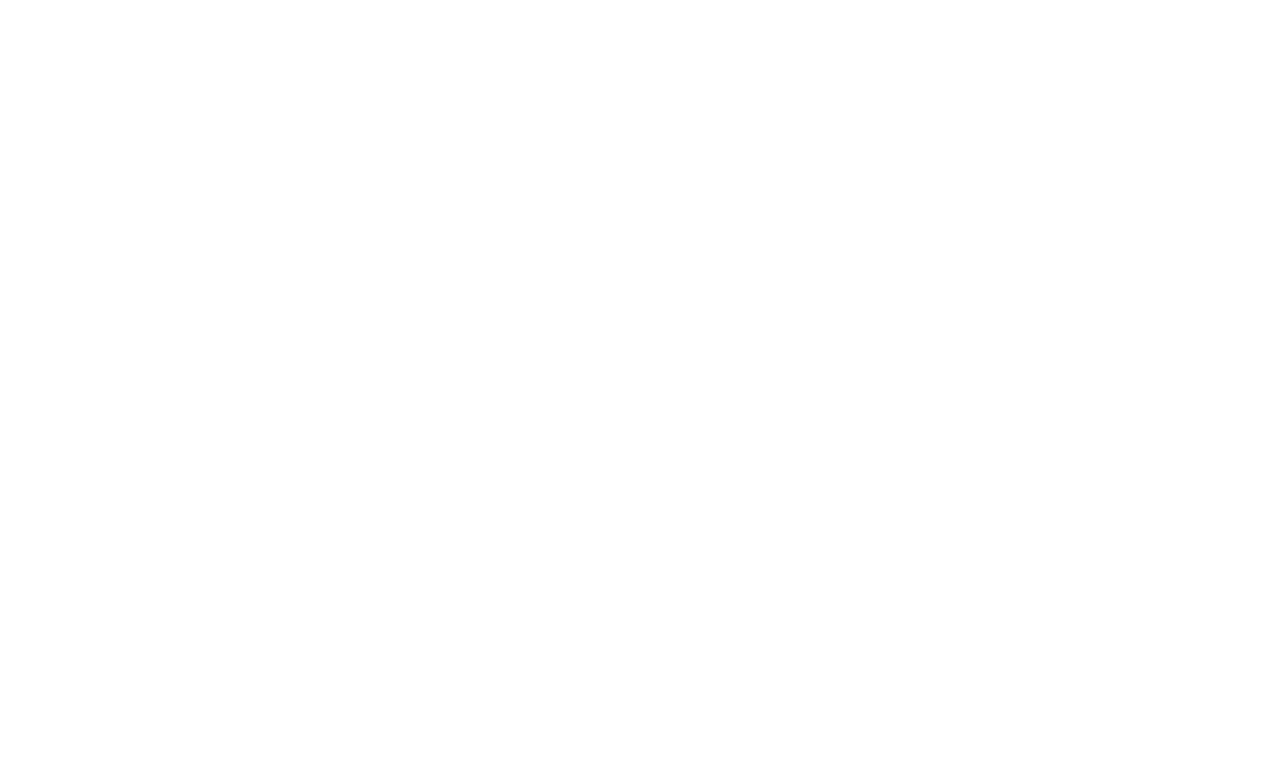
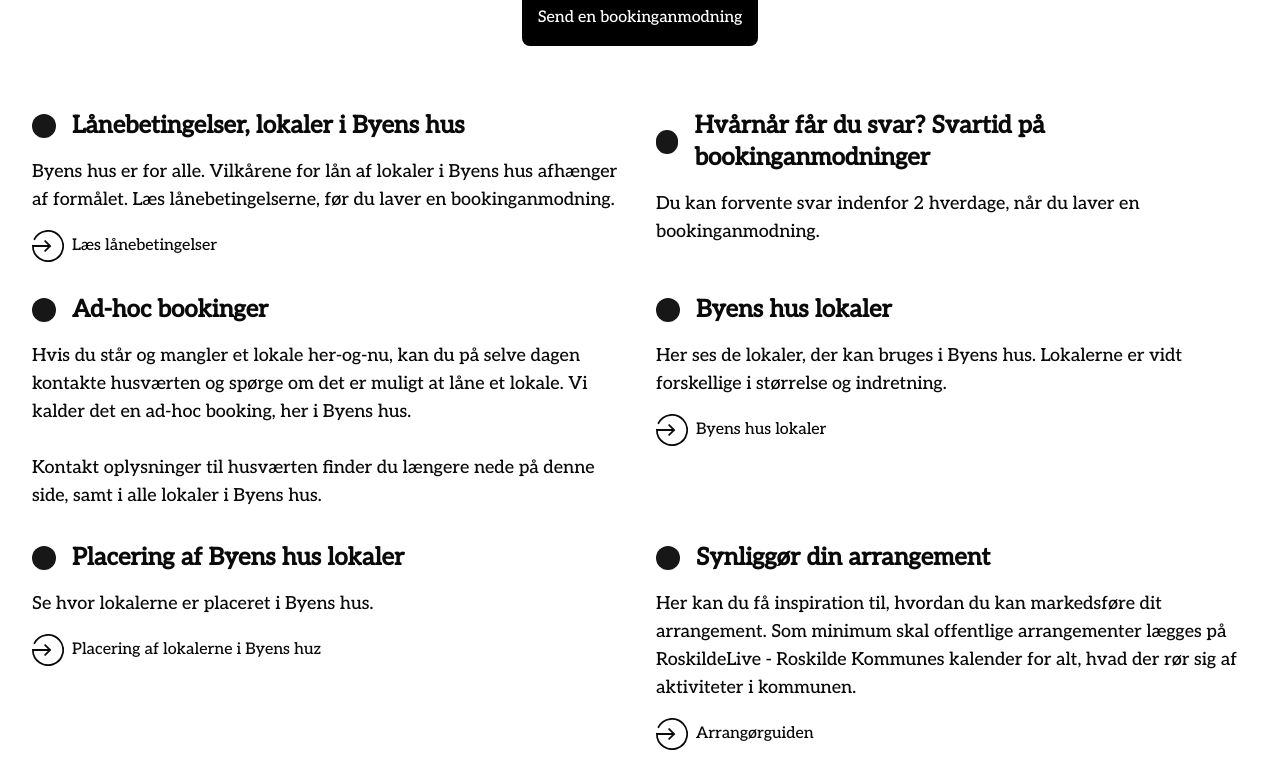
Before and after one commit to RTS-Webdev/afslutningsprojekt, a Next.js app: page /booking in a window 1280 px wide. Before the commit this address had no page. Shown: the part 538-1320 px from the top of the page. Before the commit the page ends 800 px from the top, so only its background shows below. Built offline with nearby package versions, Linux system fonts and the light colour scheme.

Commit message:
fixed errors and added new page

```diff
--- /dev/null
+++ b/app/booking/page.tsx
@@ -0,0 +1,100 @@
+import Circle from "@/components/ui/circle";
+import Navbar from "../components/nav";
+import Footer from "../components/footer";
+import Button2 from "@/components/ui/button2";
+
+export default function Home() {
+    return (
+        <>
+            <header className="bg-white/80 backdrop-blur-sm border-b border-primary/10 fixed w-full top-0 z-10">
+                <Navbar />
+            </header>
+            <main className="min-h-screen w-full bg-background flex flex-col items-start justify-center pt-32 md:pt-64 px-4 md:px-8">
+                <section className="py-16 justify-center flex flex-col items-center max-w-7xl mx-auto">
+                    <h1 className="text-4xl md:text-7xl font-bold mb-8">Lån et lokale i Byens hus</h1>
+                    <p className="text-base md:text-lg mb-12 max-w-3xl text-center">
+                        Du kan låne lokaler i Byens hus til almennyttige formål og afprøvning af ideer. Her kan du læse mere om booking af lokaler og om lokalerne i Byens hus.
+                    </p>
+                    <button className="p-4 bg-black text-white rounded-lg">Send en bookinganmodning</button>
+                </section>
+                <section className="grid grid-cols-1 md:grid-cols-2 gap-8 max-w-7xl mx-auto">
+                    <div className="space-y-4">
+                        <div className="flex items-center">
+                            <Circle size={24} children className="mr-4" />
+                            <h2 className="text-xl md:text-2xl font-bold">
+                                Lånebetingelser, lokaler i Byens hus
+                            </h2>
+                        </div>
+                        <p className="text-base max-w-[20rem] md:max-w-7xl md:text-lg mb-12">
+                            Byens hus er for alle. Vilkårene for lån af lokaler i Byens hus afhænger af formålet. Læs lånebetingelserne, før du laver en bookinganmodning.
+                        </p>
+                        <Button2>Læs lånebetingelser</Button2>
+                    </div>
+                    <div className="space-y-4">
+                        <div className="flex items-center">
+                            <Circle size={24} children className="mr-4" />
+                            <h2 className="text-xl md:text-2xl font-bold">
+                                Hvårnår får du svar? Svartid på bookinganmodninger
+                            </h2>
+                        </div>
+                        <p className="text-base max-w-[20rem] md:max-w-7xl md:text-lg mb-12">
+                            Du kan forvente svar indenfor 2 hverdage, når du laver en bookinganmodning.
+                        </p>
+                    </div>
+                    <div className="space-y-4">
+                        <div className="flex items-center">
+                            <Circle size={24} children className="mr-4" />
+                            <h2 className="text-xl md:text-2xl font-bold">
+                                Ad-hoc bookinger
+                            </h2>
+                        </div>
+                        <p className="text-base max-w-[20rem] md:max-w-7xl md:text-lg mb-12">
+                            Hvis du står og mangler et lokale her-og-nu, kan du på selve dagen kontakte husværten og spørge om det er muligt at låne et lokale. Vi kalder det en ad-hoc booking, her i Byens hus.
+                            <br /><br />
+                            Kontakt oplysninger til husværten finder du længere nede på denne side, samt i alle lokaler i Byens hus.
+                        </p>
+                    </div>
+                    <div className="space-y-4">
+                        <div className="flex items-center">
+                            <Circle size={24} children className="mr-4" />
+                            <h2 className="text-xl md:text-2xl font-bold">
+                                Byens hus lokaler
+                            </h2>
+                        </div>
+                        <p className="text-base max-w-[20rem] md:max-w-7xl md:text-lg mb-12">
+                            Her ses de lokaler, der kan bruges i Byens hus. Lokalerne er vidt forskellige i størrelse og indretning.
+                        </p>
+                        <Button2>Byens hus lokaler</Button2>
+                    </div>
+                    <div className="space-y-4">
+                        <div className="flex items-center">
+                            <Circle size={24} children className="mr-4" />
+                            <h2 className="text-xl md:text-2xl font-bold">
+                                Placering af Byens hus lokaler
+                            </h2>
+                        </div>
+                        <p className="text-base max-w-[20rem] md:max-w-7xl md:text-lg mb-12">
+                            Se hvor lokalerne er placeret i Byens hus.
+                        </p>
+                        <Button2>Placering af lokalerne i Byens huz</Button2>
+                    </div>
+                    <div className="space-y-4">
+                        <div className="flex items-center">
+                            <Circle size={24} children className="mr-4" />
+                            <h2 className="text-xl md:text-2xl font-bold">
+                                Synliggør din arrangement
+                            </h2>
+                        </div>
+                        <p className="text-base max-w-[20rem] md:max-w-7xl md:text-lg mb-12">
+                            Her kan du få inspiration til, hvordan du kan markedsføre dit arrangement. Som minimum skal offentlige arrangementer lægges på RoskildeLive - Roskilde Kommunes kalender for alt, hvad der rør sig af aktiviteter i kommunen.
+                        </p>
+                        <Button2>Arrangørguiden</Button2>
+                    </div>
+                </section>
+            </main>
+            <footer className="w-full bg-black/10 border-t border-primary/10 mt-16">
+                <Footer />
+            </footer>
+        </>
+    )
+}
--- a/app/om/page.tsx
+++ b/app/om/page.tsx
@@ -60,29 +60,29 @@
                                 Udviklingen af Byens hus Roskilde. Den politiske vision
                             </h2>
                         </div>
-                        <p className="text-base md:text-lg mb-12 max-w-3xl">
+                        <p className="text-base md:text-lg mb-4 max-w-3xl">
                             Ideen om et Byens hus i Roskilde startede med Byrådets beslutning om, at udlåne den tidligere byrådssal til kulturelle, almennyttige og foreningsformål. Det var den 26. juni 2013. Siden har der været en grundig proces med en stor grad af borgerinddragelse. Resultatet blev en vision for Byens hus (både det tidligere Rådhus og det tidligere Duebrødre Hospital), der blev vedtaget politisk den 22. oktober 2014. Visionen beskriver at Byens hus skal være:
-                            <ul className="list-disc ml-4 mb-2 text-base space-y-1 py-4">
+                        </p>
+                        <ul className="list-disc ml-4 mb-2 text-base">
                             <li>Et permanent folkemøde</li>
                             <li>En forpost for alle aktører</li>
                             <li>En katalysator for byliv</li>
                             <li>Et sted for studerende</li>
                         </ul>
-                        </p>
                     </div>
                     <div className="space-y-4">
-                        <p className="text-base md:text-lg mb-12 max-w-3xl">
+                        <p className="text-base md:text-lg max-w-3xl">
                             Byens hus er et godt sted at starte & et trygt sted at teste.
                             <br /><br />
                             Et kommunalt demokratihus med lokaler til initiativer og almennyttige formål. Et sted for forsamlinger og samtaler, om små og store spørgsmål.
                             <br /><br />
                             <strong>Principperne i Byens hus er:</strong>
-                            <ul className="list-disc ml-4 mb-2 text-base space-y-1 py-4">
+                        </p>
+                        <ul className="list-disc ml-4 mb-2 text-base">
                             <li>For Alle</li>
                             <li>Fælles Ansvar</li>
                             <li>Bare Spørg</li>
                         </ul>
-                        </p>
                     </div>
                 </section>
             </main>
--- /dev/null
+++ b/components/ui/button2.tsx
@@ -0,0 +1,18 @@
+import React from 'react';
+
+export default function Button2({ children }: { children: React.ReactNode }) {
+    return (
+        <span className="flex items-center space-x-2 hover:animate-pulse">
+            <svg data-name="Default" xmlns="http://www.w3.org/2000/svg" viewBox="0 0 36.14 36.15" aria-hidden="true" role="presentation" focusable="false" className="w-8 h-8">
+                <path d="M2.81 10.42A17.08 17.08 0 111 18.08h25.84" fill="none" stroke="currentColor" strokeLinecap="round" strokeWidth="2" strokeDasharray="117 9" strokeDashoffset="126" className="js-circular-path"></path>
+                <g fill="none" stroke="currentColor" strokeLinecap="round" strokeMiterlimit="10" strokeWidth="2" className="js-arrow-head">
+                    <path d="M14.83 12.47l5.47 5.47"></path>
+                    <path d="M20.3 18.22l-5.47 5.46"></path>
+                </g>
+            </svg>
+            <span className="ml-2 font-medium hover:underline-offset-8 hover:underline">
+                <a href="">{children}</a>
+            </span>
+        </span>
+    );
+}
```
Lines whose indentation alone changed are shown as unchanged.
